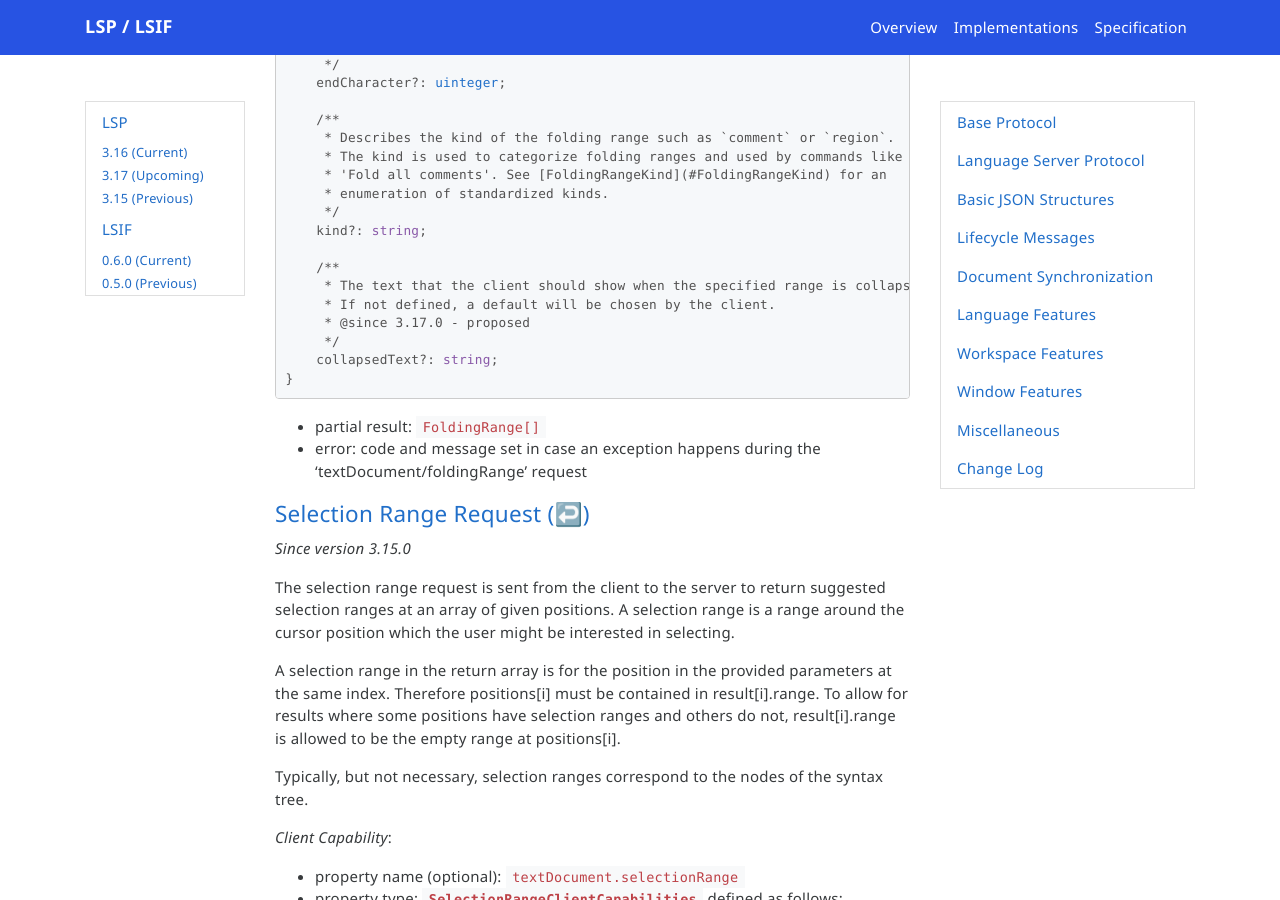
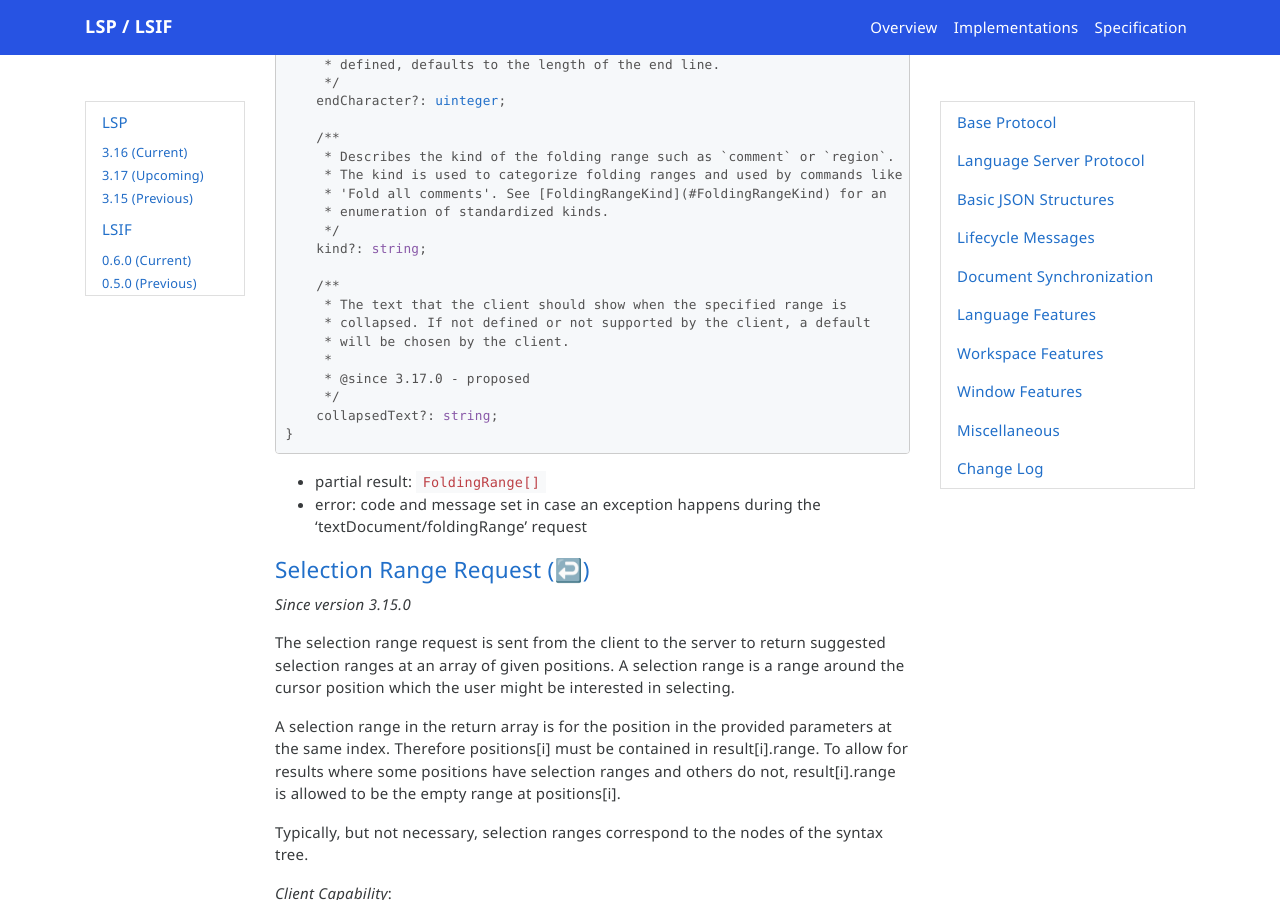
Before and after one commit to microsoft/language-server-protocol, a Jekyll site: the page built from _specifications/lsp/3.17/specification.md, in a window 1280 px wide and 900 px high, scrolled down 96207 px. Built offline with Jekyll 4.4.1, drawn with Linux system fonts in a browser that asks for light colours; nearby versions of some CDN libraries; emoji names are drawn with the system emoji font; comment, search, counter and statistics services are not loaded; some of the changed text lies outside the part shown.

Commit message:
Word tweaking

```diff
--- a/_specifications/lsp/3.17/language/foldingRange.md
+++ b/_specifications/lsp/3.17/language/foldingRange.md
@@ -34,6 +34,7 @@ export interface FoldingRangeClientCapabilities {
 	/**
 	 * If set, the client signals that it supports setting collapsedText on
 	 * folding ranges to display instead of the default text.
+	 *
 	 * @since 3.17.0 - proposed
 	 */
 	collapsedText?: boolean;
@@ -149,8 +150,10 @@ export interface FoldingRange {
 	kind?: string;
 
 	/**
-	 * The text that the client should show when the specified range is collapsed.
-	 * If not defined, a default will be chosen by the client.
+	 * The text that the client should show when the specified range is
+	 * collapsed. If not defined or not supported by the client, a default
+	 * will be chosen by the client.
+	 *
 	 * @since 3.17.0 - proposed
 	 */
 	collapsedText?: string;
```
